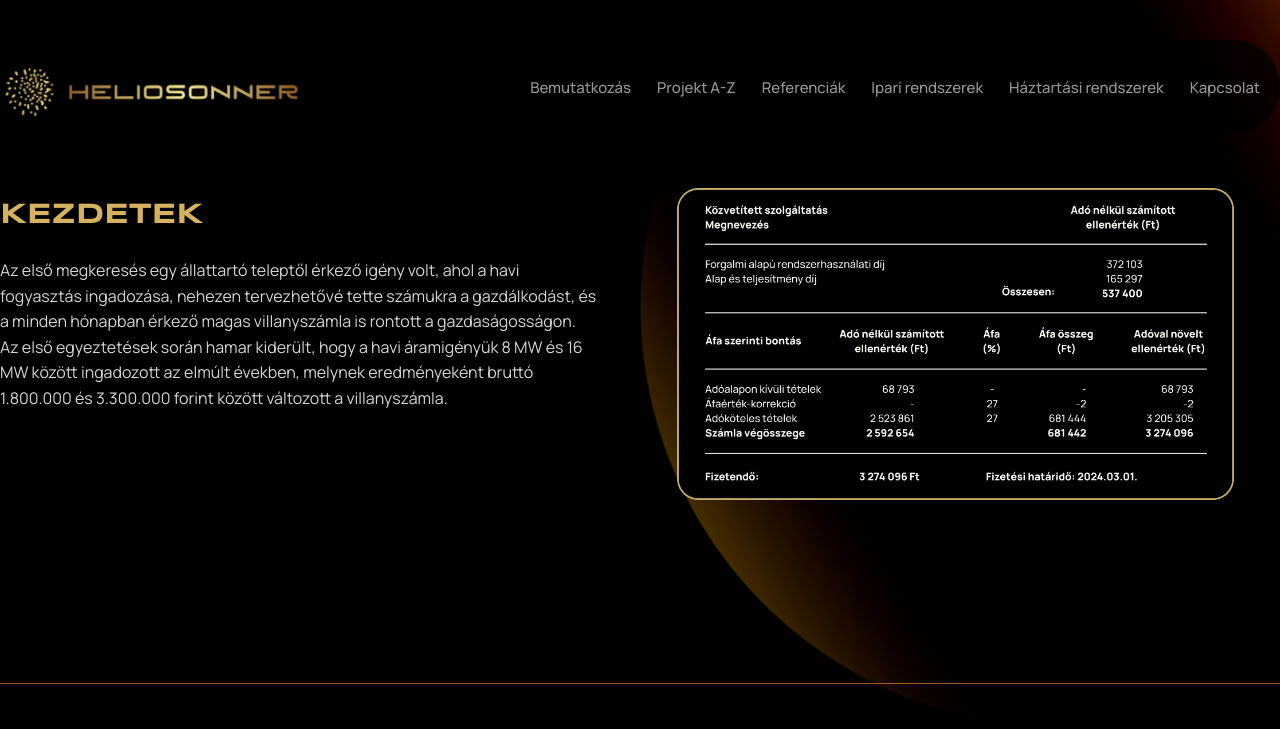
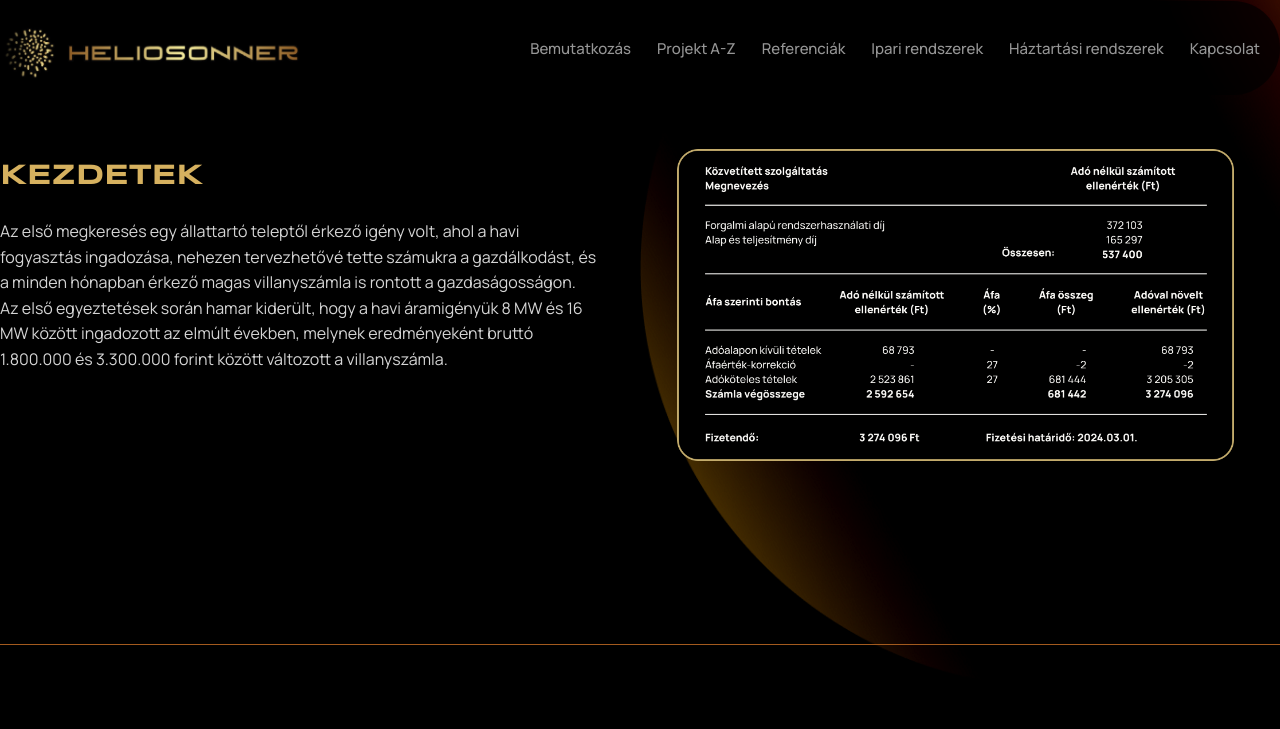
Before and after one commit to klevi2/Helliosonner, a plain HTML site: page Project.html in a window 1280 px wide. Shown: the top 729 px of the page. Drawn offline with nearby package versions, Linux system fonts and the light colour scheme.

Commit message:
Első feltöltés

```diff
--- a/HaziRend.css
+++ b/HaziRend.css
@@ -21,6 +21,7 @@ body {
   max-width: 1300px;
   margin: auto;
   position: relative;
+  padding-top: 1px!important;
 }
 
 .topbar {
@@ -35,6 +36,8 @@ body {
   height: 200px; /* duplája a 48px-nek */
   width: auto;
   display: block;
+  mask-image: linear-gradient(to right, transparent 0%, black 20%, black 80%, transparent 100%);
+  -webkit-mask-image: linear-gradient(to right, transparent 0%, black 10%, black 95%, transparent 100%);
 }
 
 .main-nav ul {
--- a/Ipar.css
+++ b/Ipar.css
@@ -22,6 +22,7 @@ body {
   width: 100%;
   margin: auto;
   position: relative;
+  padding-top: 1px!important;
 }
 
 .topbar {
@@ -37,6 +38,8 @@ body {
   height: 200px; /* duplája a 48px-nek */
   width: auto;
   display: block;
+  mask-image: linear-gradient(to right, transparent 0%, black 20%, black 80%, transparent 100%);
+  -webkit-mask-image: linear-gradient(to right, transparent 0%, black 10%, black 95%, transparent 100%);
 }
 
 .main-nav ul {
--- a/Project.html
+++ b/Project.html
@@ -122,7 +122,7 @@
     <div class="footer-social">
       <h4>KÖVESSEN MINKET!</h4>
       <div class="social-icons">
-        <a href="#"><img src="img/Group 30.png" alt="Instagram"></a>
+        <a href="https://www.instagram.com/heliosonner/"><img src="img/Group 30.png" alt="Instagram"></a>
         <a href="#"><img src="img/Vector.png" alt="Facebook"></a>
       </div>
     </div>
--- a/index.css
+++ b/index.css
@@ -24,6 +24,7 @@ body {
   max-width: 1300px;
   margin: auto;
   position: relative;
+  padding-top: 1px!important;
 }
 
 .topbar {
@@ -37,6 +38,8 @@ body {
   height: 200px; /* duplája a 48px-nek */
   width: auto;
   display: block;
+  mask-image: linear-gradient(to right, transparent 0%, black 20%, black 80%, transparent 100%);
+  -webkit-mask-image: linear-gradient(to right, transparent 0%, black 10%, black 95%, transparent 100%);
 }
 
 .main-nav ul {
--- a/kapcsolat.css
+++ b/kapcsolat.css
@@ -24,6 +24,7 @@ body {
   max-width: 1300px;
   margin: auto;
   position: relative;
+  padding-top: 1px!important;
 }
 
 .topbar {
@@ -37,6 +38,8 @@ body {
   height: 200px; /* duplája a 48px-nek */
   width: auto;
   display: block;
+  mask-image: linear-gradient(to right, transparent 0%, black 20%, black 80%, transparent 100%);
+  -webkit-mask-image: linear-gradient(to right, transparent 0%, black 10%, black 95%, transparent 100%);
 }
 
 .main-nav ul {
--- a/project.css
+++ b/project.css
@@ -17,12 +17,13 @@ body {
 
 }
 .about {
-  padding: 40px 20px 80px;
+  padding: 0px 20px 80px;
   max-width: 1300px;
   width: 100%;
   margin: auto;
   position: relative;
   padding-right: 0px!important;
+  padding-top: 1px!important;
 }
 
 
@@ -39,6 +40,8 @@ body {
   height: 200px; /* duplája a 48px-nek */
   width: auto;
   display: block;
+  mask-image: linear-gradient(to right, transparent 0%, black 20%, black 80%, transparent 100%);
+  -webkit-mask-image: linear-gradient(to right, transparent 0%, black 10%, black 95%, transparent 100%);
 }
 
 .main-nav ul {
@@ -94,7 +97,8 @@ body {
   top: 0;
   left: 0;
   width: 100%;
-  border-radius: 90px;
+  border-top-right-radius: 90px;
+  border-bottom-right-radius: 90px;
   height: 100%;
   background-color: rgba(0, 0, 0, 0.7);
   backdrop-filter: blur(6px);
@@ -388,7 +392,9 @@ body {
   .menu-toggle:checked + .menu-icon + .main-nav {
     display: flex;
   }
-
+  .about {
+    padding-top: 0px!important;
+  }
 
   .menu-icon {
     display: flex;
--- a/referencia.css
+++ b/referencia.css
@@ -21,6 +21,7 @@ body {
   max-width: 1300px;
   margin: auto;
   position: relative;
+  padding-top: 1px!important;
 }
 .topbar {
   display: flex;
@@ -34,6 +35,8 @@ body {
   height: 200px; /* duplája a 48px-nek */
   width: auto;
   display: block;
+  mask-image: linear-gradient(to right, transparent 0%, black 20%, black 80%, transparent 100%);
+  -webkit-mask-image: linear-gradient(to right, transparent 0%, black 10%, black 95%, transparent 100%);
 }
 
 .main-nav ul {
```
Also changed, not shown: HaziRend.html (+1 -1 lines), Ipar.html (+1 -1 lines), Kapcsolat.html (+1 -1 lines), Referenciak.html (+1 -1 lines), index.html (+1 -1 lines).
